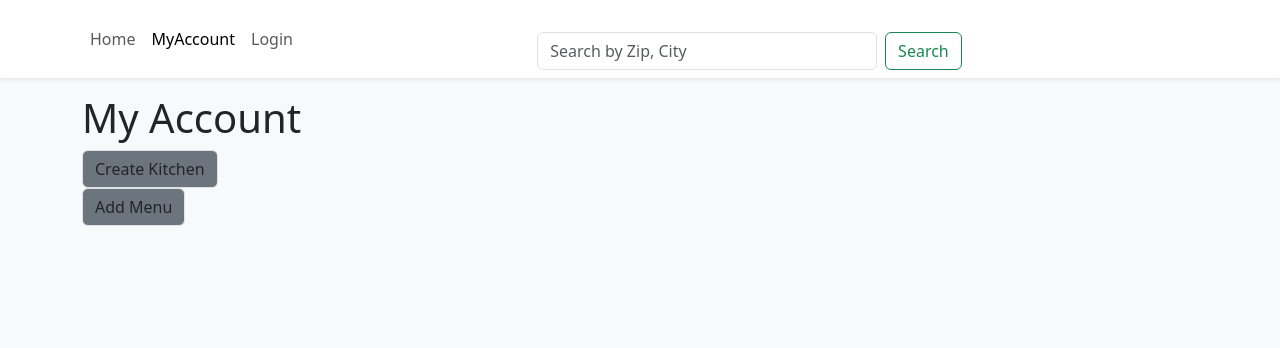
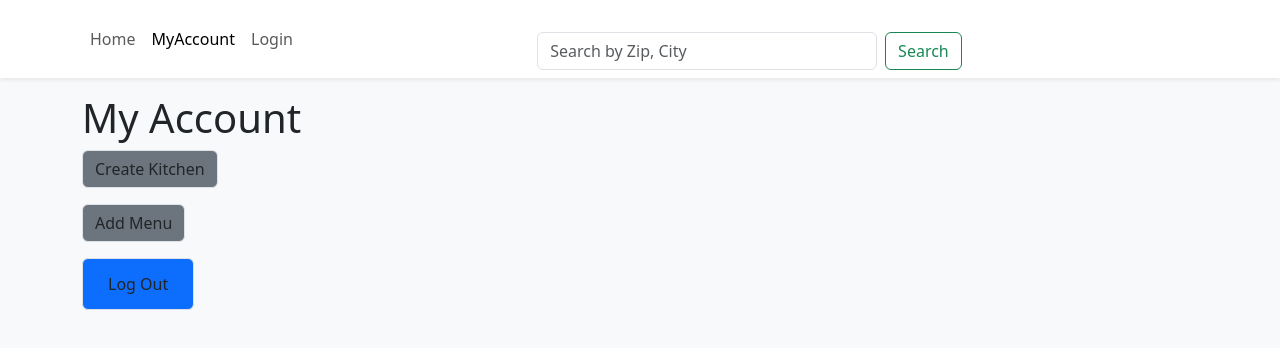
Before and after one commit to SetharikaSok/HomeMadeGo-Frontend, a React (Create React App) app: page /myaccount in a window 1280 px wide. Shown: the top 348 px of the page. Built offline with nearby package versions, Linux system fonts and the light colour scheme.

Commit message:
Frontend: implement Logout feature.

```diff
--- a/src/components/OrderCart.tsx
+++ b/src/components/OrderCart.tsx
@@ -14,16 +14,15 @@ type OrderCartProps = {
   };
 
 export function OrderCart({ isOpen }: OrderCartProps) {
+
     const { closeCart, cartItems, getKitchenId, removeFromCart } = useOrderCart()
-    const navigate = useNavigate();
 
     const stateUserProfile = useSelector((state: any) => state.userProfile) as UserProfile;
 
+    const navigate = useNavigate();
+
     const handlePlaceOrder = async (token: string) => {
-
-
         const orderData = {
-
             totalAmount: cartItems.reduce((total, cartItems) => {
                 return total + cartItems.price * cartItems.quantity
             }, 0),
@@ -34,8 +33,8 @@ export function OrderCart({ isOpen }: OrderCartProps) {
             }))
           };
         console.log('Order data:', orderData);
+
         try {
-
             const customHeaders = {
                 'token': token,
             };
@@ -59,10 +58,9 @@ export function OrderCart({ isOpen }: OrderCartProps) {
             }
         } catch (err) {
             console.error('Submision is failed:', err);
+            alert("Please log in to place an order.")
         }
     };
-
-
 
     const clearCart = () => {
         // Remove all items from the cart
--- a/src/pages/MyAccount.tsx
+++ b/src/pages/MyAccount.tsx
@@ -1,16 +1,53 @@
-import { Link } from "react-router-dom";
+import { Link, useNavigate} from "react-router-dom";
+import { useDispatch } from "react-redux";
+import { clearUserProfile } from "../redux/actions/profileAction";
+import { useOrderCart } from "../context/OrderCartContext";
+
 
 export function MyAccount() {
+    const { cartItems, removeFromCart } = useOrderCart()
+    const navigate = useNavigate();
+    const dispatch = useDispatch();
+
+    const clearCart = () => {
+        // Remove all items from the cart
+        cartItems.forEach(item => removeFromCart(item.id));
+      };
+
+    const handleLogout = () => {
+        // Clear user profile state (Redux example)
+        dispatch(clearUserProfile());
+
+        // Clear tokens from local storage
+        localStorage.removeItem('token');
+
+        // Clear the cart
+        clearCart();
+
+        // Redirect to the login or home page
+        navigate('/login'); // Replace with the appropriate route
+      };
+
     return (
         <>
             <h1>My Account</h1>
             <div>
-                <Link to="/newKitchenForm" className="btn btn-defual border w-30 bg-secondary">
+                <Link to="/newKitchenForm" className="btn btn-defual border w-30 bg-secondary mb-3">
                         Create Kitchen
                 </Link>
             </div>
             <div>
-                <Link to="/newItemForm" className="btn btn-defual border w-30 bg-secondary">Add Menu</Link>
+                <Link to="/newItemForm" className="btn btn-defual border w-30 bg-secondary mb-3">Add Menu</Link>
+            </div>
+            <div className="btn btn-defual border w-30 bg-primary">
+                <button
+                    className="btn"
+                    type="submit"
+                    id="logOut"
+                    onClick={handleLogout}
+                    >
+                        Log Out
+                </button>
             </div>
         </>
     )
--- a/src/redux/reducers/profileReducer.ts
+++ b/src/redux/reducers/profileReducer.ts
@@ -1,4 +1,4 @@
-import { SET_USER_PROFILE, UserProfile } from "../actions/profileAction";
+import { CLEAR_USER_PROFILE, SET_USER_PROFILE, UserProfile } from "../actions/profileAction";
 
 
 const initialUserProfile: UserProfile = {
@@ -13,6 +13,8 @@ export const profileReducer = (state = initialUserProfile, action: any) => {
     switch(action.type) {
         case SET_USER_PROFILE:
             return { ...state, ...action.payload};
+        case CLEAR_USER_PROFILE:
+            return {};
         default:
             return state;
     }
```
Also changed, not shown: src/pages/Login.tsx (+1 -14 lines).
